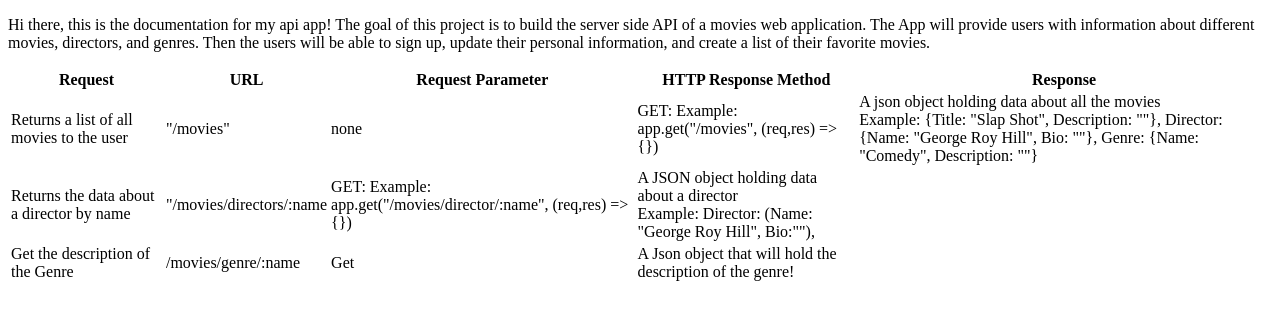
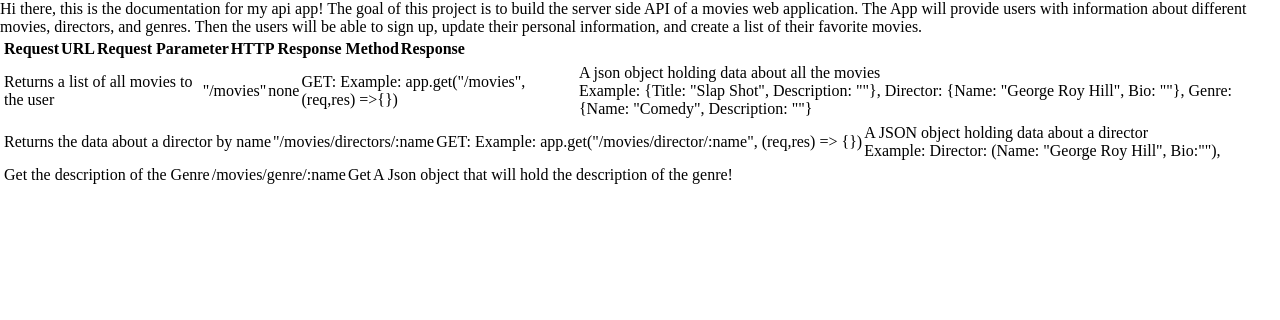
Before and after one commit to rmilligan006/myFlixApp, a website: page public/documentation.html in a window 1280 px wide. Drawn offline with Linux system fonts and the light colour scheme.

Commit message:
added just some basic detail to the html, and added a css file to eventually style the index, and documentation.

```diff
--- a/public/documentation.html
+++ b/public/documentation.html
@@ -4,6 +4,7 @@
     <meta charset="UTF-8">
     <meta http-equiv="X-UA-Compatible" content="IE=edge">
     <meta name="viewport" content="width=device-width, initial-scale=1.0">
+    <link rel="stylesheet" type="text/css" href="../src/styles.css">
     <title>Document for Api</title>
 </head>
 <body>
--- /dev/null
+++ b/src/styles.css
@@ -0,0 +1,9 @@
+* {
+    padding: 0;
+    margin: 0;
+}
+
+table, tr {
+    display: inline;
+
+}
```
Also changed, not shown: index.html (+3 -1 lines).
